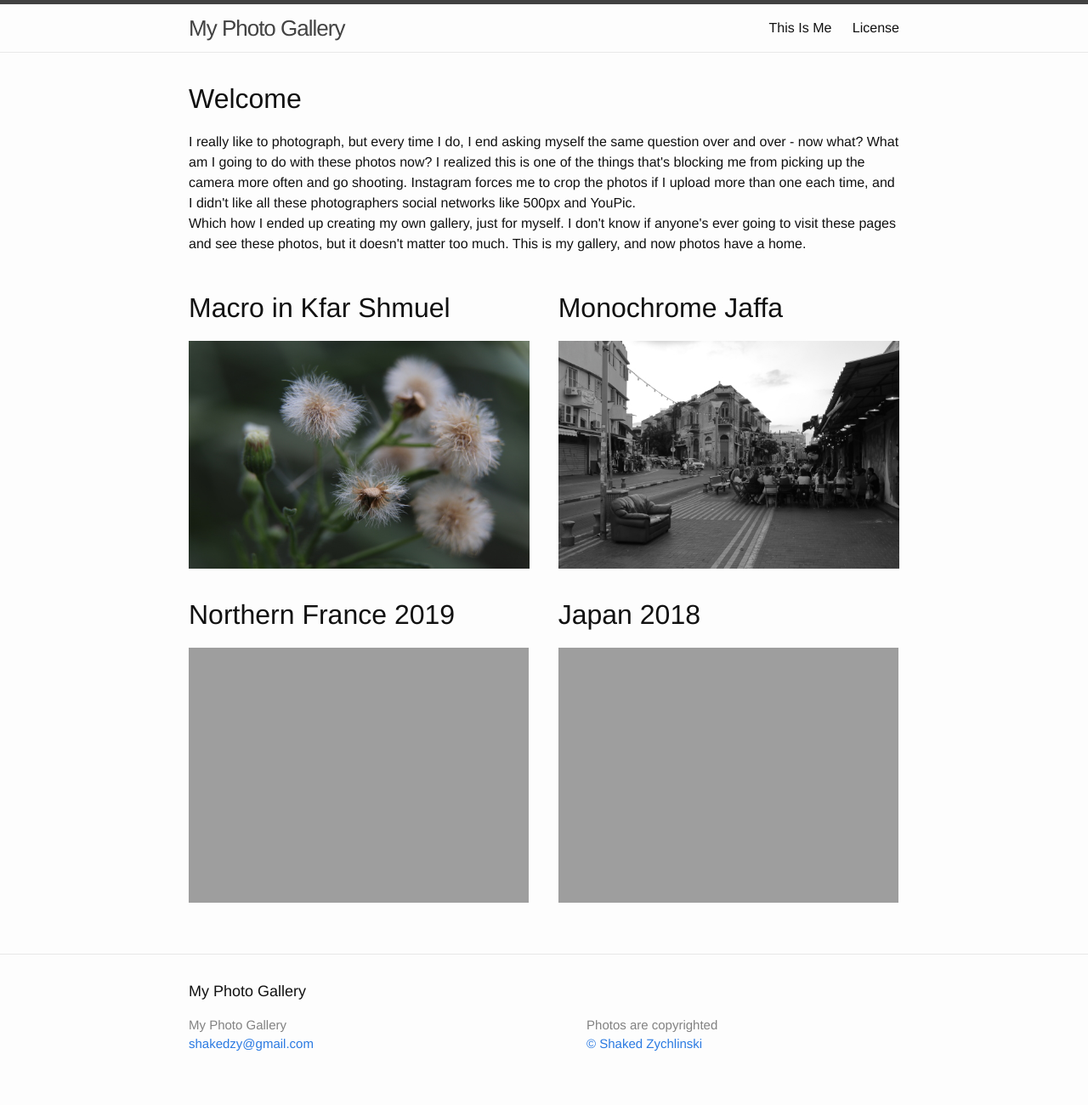
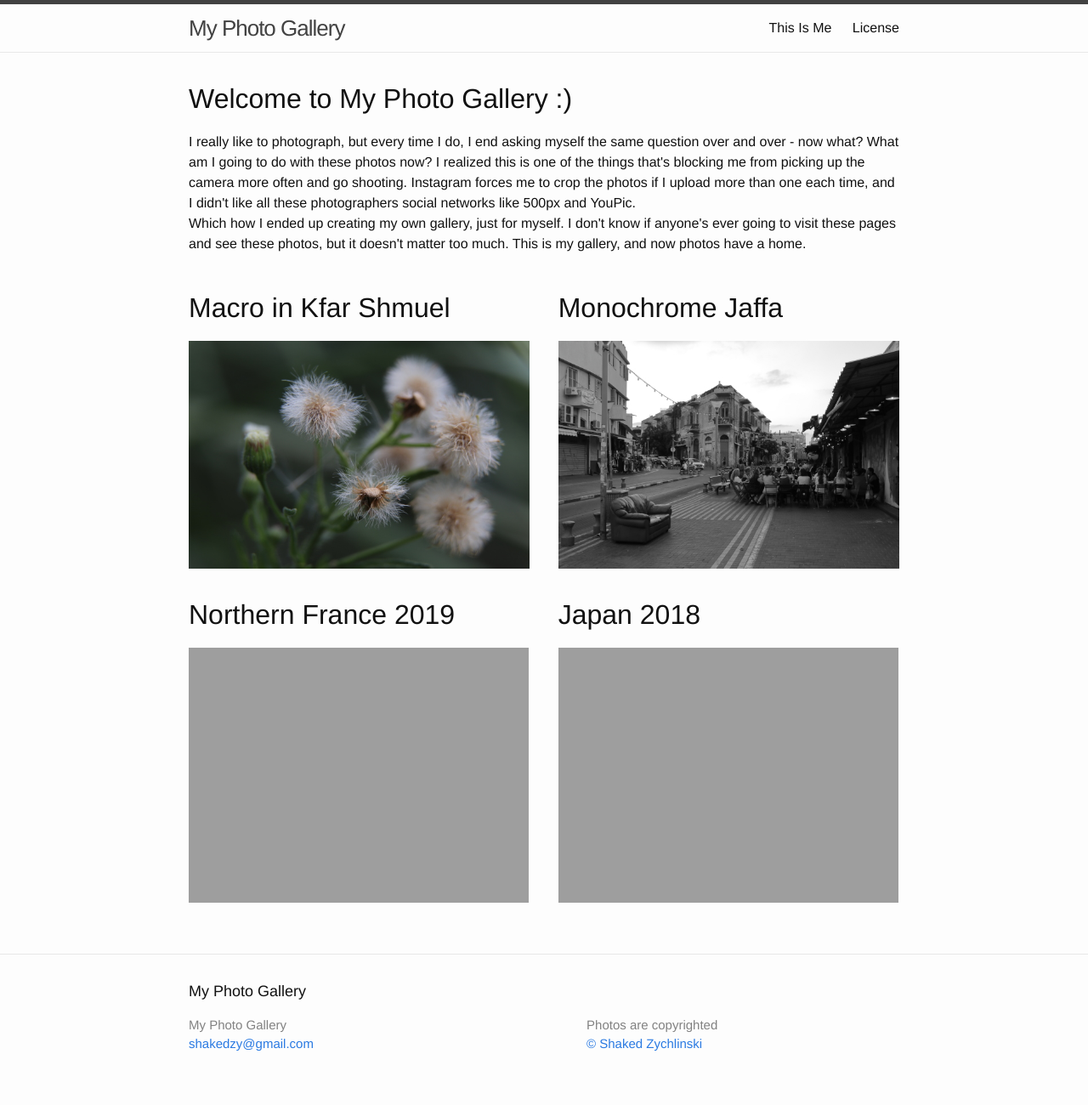
Before and after one commit to shakedzy/photo-gallery, a Jekyll site: the page built from index.html, in a window 1280 px wide. Shown: the whole page at 85% size. Built offline with Jekyll 4.4.1, drawn with Linux system fonts in a browser that asks for light colours.

Commit message:
Update index.html

```diff
--- a/index.html
+++ b/index.html
@@ -1,6 +1,6 @@
 ---
 layout: default
-title: Welcome
+title: Welcome to My Photo Gallery :)
 no_menu_item: true
 permalink: /
 ---
```
